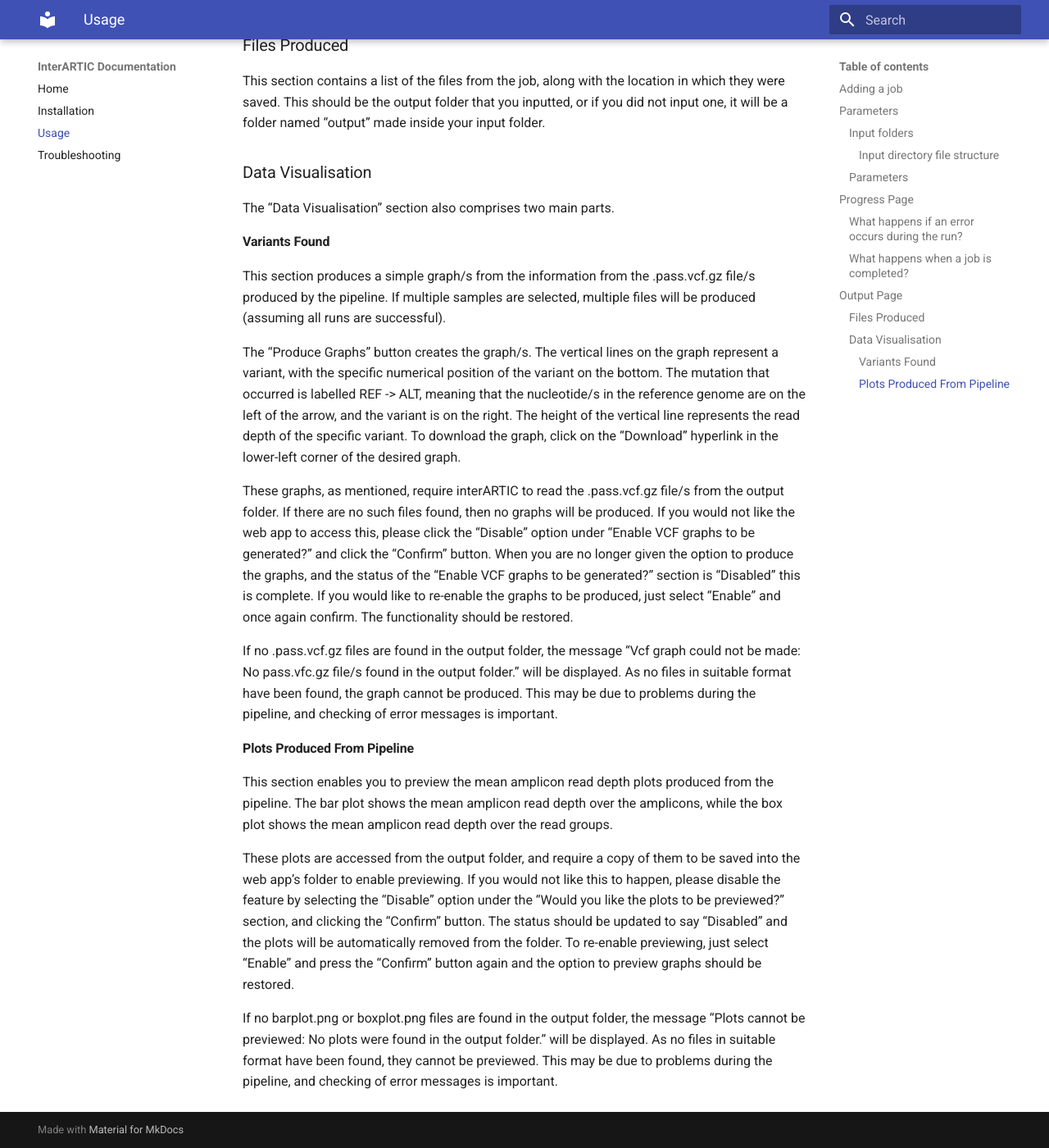
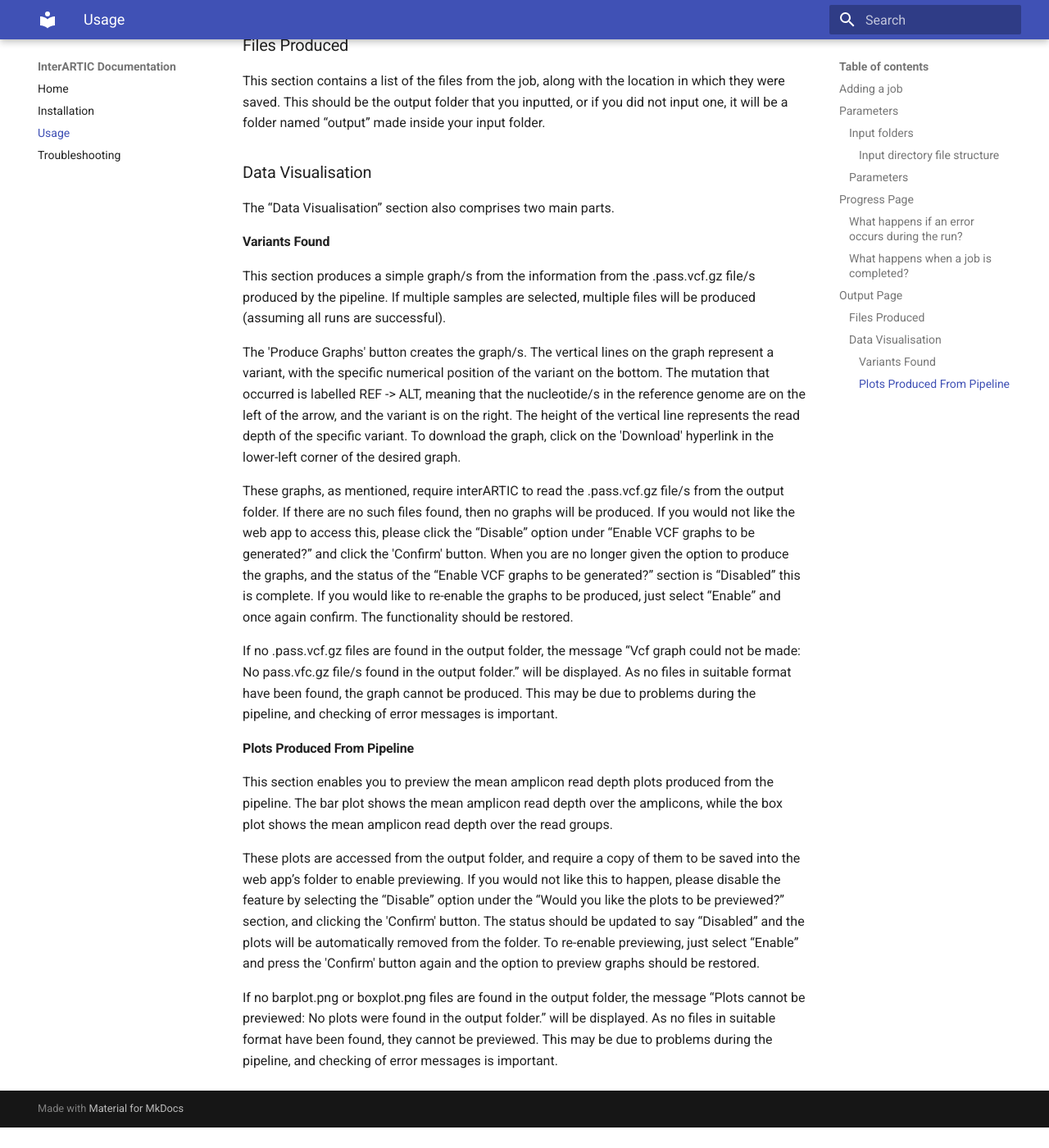
Before and after one commit to Psy-Fer/interARTIC, an MkDocs documentation site: the page built from docs/usage.md, in a window 1280 px wide and 1400 px high, scrolled down 4940 px. Shown: the whole window at 82% size. Built offline with MkDocs 1.6.1 and Material for MkDocs 9.7.7, drawn with Linux system fonts in a browser that asks for light colours; after the commit the page ends 6315 px from its top, so only the background shows below that; some of the changed text lies outside the part shown.

Commit message:
Update usage.md
Made the identifiers for buttons uniform

```diff
--- a/docs/usage.md
+++ b/docs/usage.md
@@ -4,7 +4,7 @@
 
 ## Adding a job
 
-To begin to add a job, click the “Add Job” button located underneath the Jobs Queue on the home page.
+To begin to add a job, click the 'Add Job' button located underneath the Jobs Queue on the home page.
 
 ## Parameters
 
@@ -118,9 +118,9 @@
 * The overall job progress in the form of a progress bar and the number of steps remaining in the pipeline
 * The current output obtained from the job
 
-There is a **View Parameters** button that will display the parameters that have been entered for the job when clicked.
+There is a 'View Parameters' button that will display the parameters that have been entered for the job when clicked.
 
-There is an **Abort Job** button which can be used to terminate the job. A confirmation window will appear when you click on the abort button. If you continue, you will then be asked to confirm whether you wish to delete the files created by the job. After this, you will then be taken back to the home page where you can add a new job or view the currenty completed jobs.
+There is an 'Abort Job' button which can be used to terminate the job. A confirmation window will appear when you click on the abort button. If you continue, you will then be asked to confirm whether you wish to delete the files created by the job. After this, you will then be taken back to the home page where you can add a new job or view the currenty completed jobs.
 
 ### What happens if an error occurs during the run?
 
@@ -140,7 +140,7 @@
 
 ## Output Page
 
-The Output Page has two main sections, one for the files produced during the run, and the other for data visualisation to enable a fast quality analysis of the sample. At the bottom of the page, there is a “Go to Progress” button which will redirect you to the progress page of the job if you click on it.
+The Output Page has two main sections, one for the files produced during the run, and the other for data visualisation to enable a fast quality analysis of the sample. At the bottom of the page, there is a 'Go to Progress' button which will redirect you to the progress page of the job if you click on it.
 
 ### Files Produced
 
@@ -154,9 +154,9 @@
 
 This section produces a simple graph/s from the information from the <sample_name>.pass.vcf.gz file/s produced by the pipeline. If multiple samples are selected, multiple files will be produced (assuming all runs are successful).
 
-The “Produce Graphs” button creates the graph/s. The vertical lines on the graph represent a variant, with the specific numerical position of the variant on the bottom. The mutation that occurred is labelled REF -> ALT, meaning that the nucleotide/s in the reference genome are on the left of the arrow, and the variant is on the right. The height of the vertical line represents the read depth of the specific variant. To download the graph, click on the “Download” hyperlink in the lower-left corner of the desired graph.
+The 'Produce Graphs' button creates the graph/s. The vertical lines on the graph represent a variant, with the specific numerical position of the variant on the bottom. The mutation that occurred is labelled REF -> ALT, meaning that the nucleotide/s in the reference genome are on the left of the arrow, and the variant is on the right. The height of the vertical line represents the read depth of the specific variant. To download the graph, click on the 'Download' hyperlink in the lower-left corner of the desired graph.
 
-These graphs, as mentioned, require interARTIC to read the <sample_name>.pass.vcf.gz file/s from the output folder. If there are no such files found, then no graphs will be produced. If you would not like the web app to access this, please click the “Disable” option under “Enable VCF graphs to be generated?” and click the “Confirm” button. When you are no longer given the option to produce the graphs, and the status of the “Enable VCF graphs to be generated?” section is “Disabled” this is complete. If you would like to re-enable the graphs to be produced, just select “Enable” and once again confirm. The functionality should be restored.
+These graphs, as mentioned, require interARTIC to read the <sample_name>.pass.vcf.gz file/s from the output folder. If there are no such files found, then no graphs will be produced. If you would not like the web app to access this, please click the “Disable” option under “Enable VCF graphs to be generated?” and click the 'Confirm' button. When you are no longer given the option to produce the graphs, and the status of the “Enable VCF graphs to be generated?” section is “Disabled” this is complete. If you would like to re-enable the graphs to be produced, just select “Enable” and once again confirm. The functionality should be restored.
 
 If no .pass.vcf.gz files are found in the output folder, the message “Vcf graph could not be made: No pass.vfc.gz file/s found in the output folder.” will be displayed. As no files in suitable format have been found, the graph cannot be produced. This may be due to problems during the pipeline, and checking of error messages is important.
 
@@ -164,6 +164,6 @@
 
 This section enables you to preview the mean amplicon read depth plots produced from the pipeline. The bar plot shows the mean amplicon read depth over the amplicons, while the box plot shows the mean amplicon read depth over the read groups.
 
-These plots are accessed from the output folder, and require a copy of them to be saved into the web app’s folder to enable previewing. If you would not like this to happen, please disable the feature by selecting the “Disable” option under the “Would you like the plots to be previewed?” section, and clicking the “Confirm” button. The status should be updated to say “Disabled” and the plots will be automatically removed from the folder. To re-enable previewing, just select “Enable” and press the “Confirm” button again and the option to preview graphs should be restored.
+These plots are accessed from the output folder, and require a copy of them to be saved into the web app’s folder to enable previewing. If you would not like this to happen, please disable the feature by selecting the “Disable” option under the “Would you like the plots to be previewed?” section, and clicking the 'Confirm' button. The status should be updated to say “Disabled” and the plots will be automatically removed from the folder. To re-enable previewing, just select “Enable” and press the 'Confirm' button again and the option to preview graphs should be restored.
 
 If no barplot.png or boxplot.png files are found in the output folder, the message “Plots cannot be previewed: No plots were found in the output folder.” will be displayed. As no files in suitable format have been found, they cannot be previewed. This may be due to problems during the pipeline, and checking of error messages is important.
```
